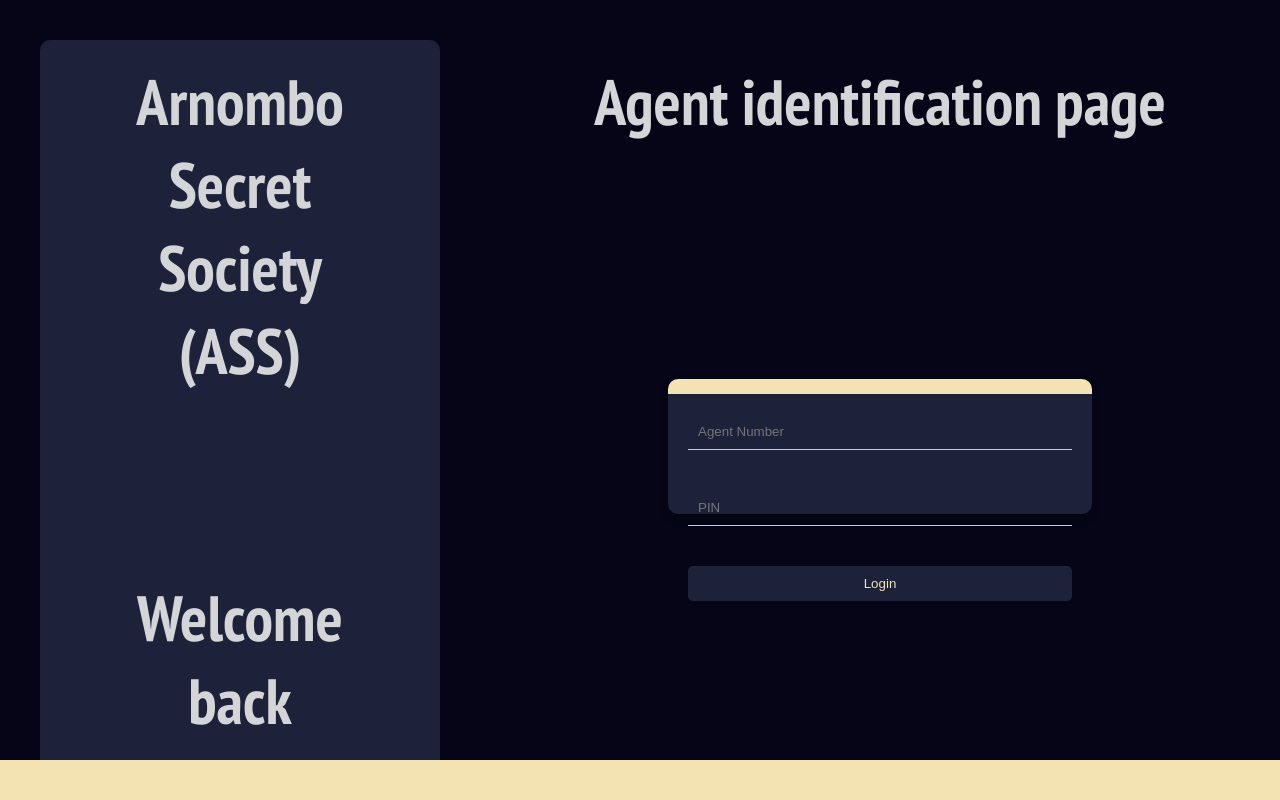
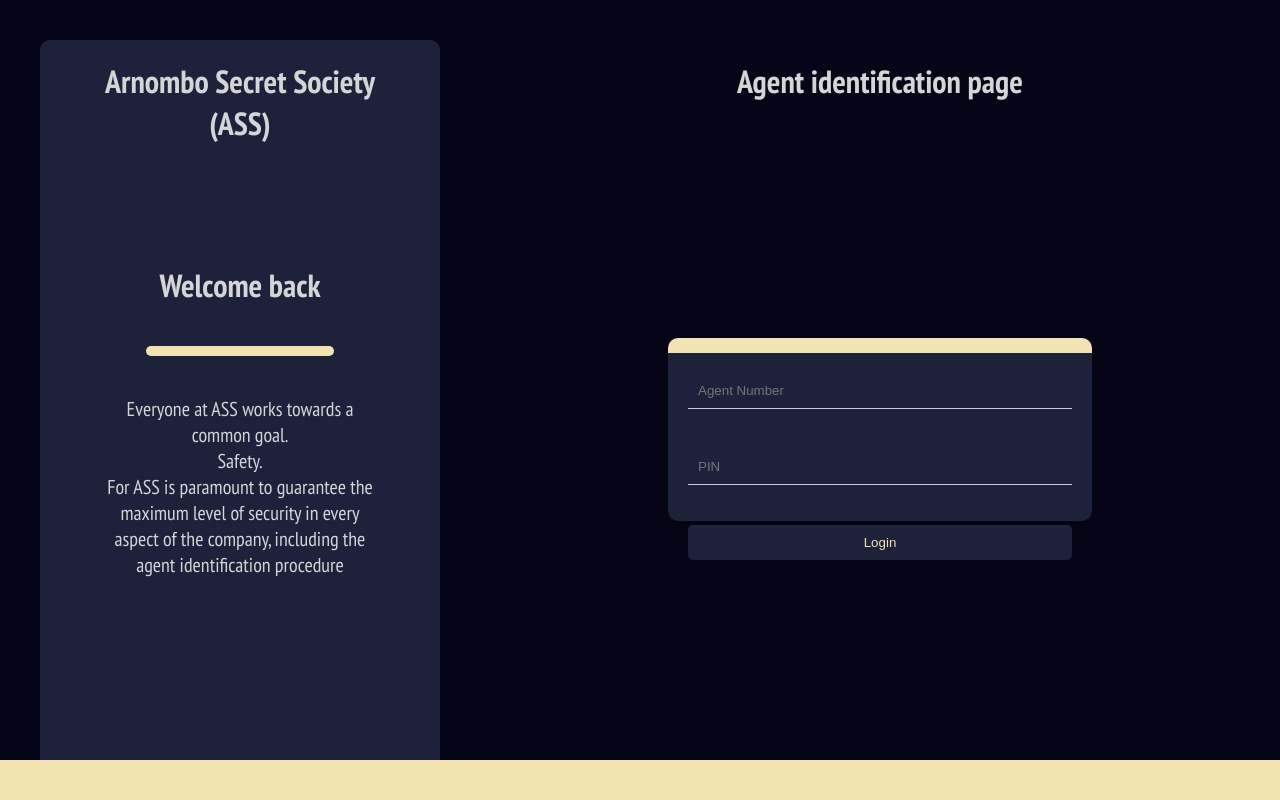
Before and after one commit to Valerio-Colombo/valerio-colombo.github.io, a plain HTML site: page index.html in a window 1280 px wide. Drawn offline with Linux system fonts and the light colour scheme.

Commit message:
fix for mac

```diff
--- a/styles_flex.css
+++ b/styles_flex.css
@@ -45,7 +45,7 @@ body {
     flex-direction: column;
     justify-content: center;
     align-items: center;
-    margin-top: 18vh;
+    margin-top: 10vh;
 }
 
 .form-group {
@@ -64,7 +64,7 @@ body {
 }
 
 .title_data {
-    font-size: 64;
+    font-size: 32;
     font-weight: bold;
 }
 
@@ -104,7 +104,7 @@ body {
 
   .card {
     width: 30vw;
-    height: 10vh;
+    height: 16vh;
     background-color: #1e213a;
     padding: 20px;
     margin-top: 27vh;
```
